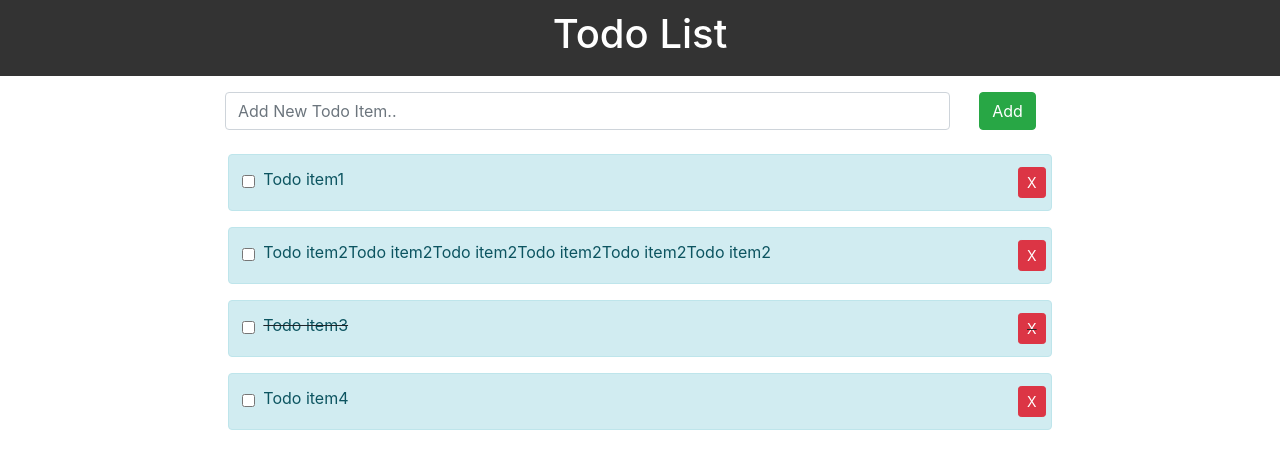
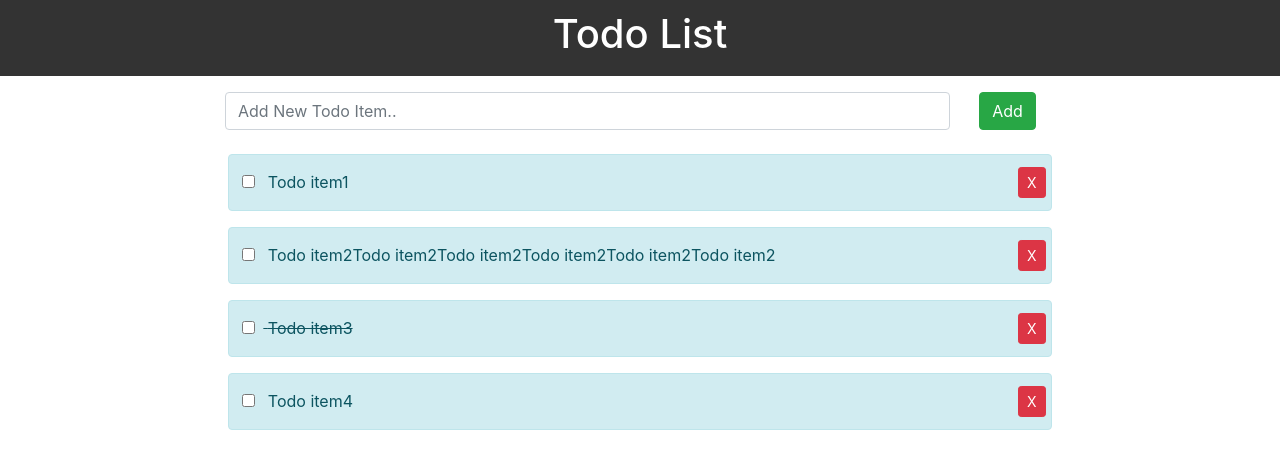
Before and after one commit to MelodyZhangHelloWorld/SimpleTodo_R, a React (Create React App) app: page / in a window 1280 px wide. Shown: the top 468 px of the page. Built offline with nearby package versions, Linux system fonts and the light colour scheme.

Commit message:
buttonCrossed-fixed
Signed-off-by: MelodyZhangHelloWorld <ge.zhang01@edu.sait.ca>

```diff
--- a/src/components/TodoItem.js
+++ b/src/components/TodoItem.js
@@ -27,7 +27,7 @@ export class TodoItem extends Component {
     render() {
         const { id, title } = this.props.todo; //** destructuring -- simplify */
         return (
-            <div style={this.getStyle()} >
+
 
 
         <Row className="justify-content-center">
@@ -39,9 +39,10 @@ export class TodoItem extends Component {
 
        <Col xs lg xl='10'   >
        <Row className="justify-content-left">
+       <div style={this.getStyle()} >
        <input type="checkbox"  className="m-2"
         onChange={this.props.markComplete.bind(this, id)} /> {" "}
-             { title} {' '}
+             { title} {' '}   </div>
         </Row>
        </Col>
 
@@ -62,7 +63,7 @@ export class TodoItem extends Component {
         </Col>
         </Row>
 
-            </div>
+
         )
     }
 }
```
Also changed, not shown: 1 other file (tests, documents, lock files or other folders).
